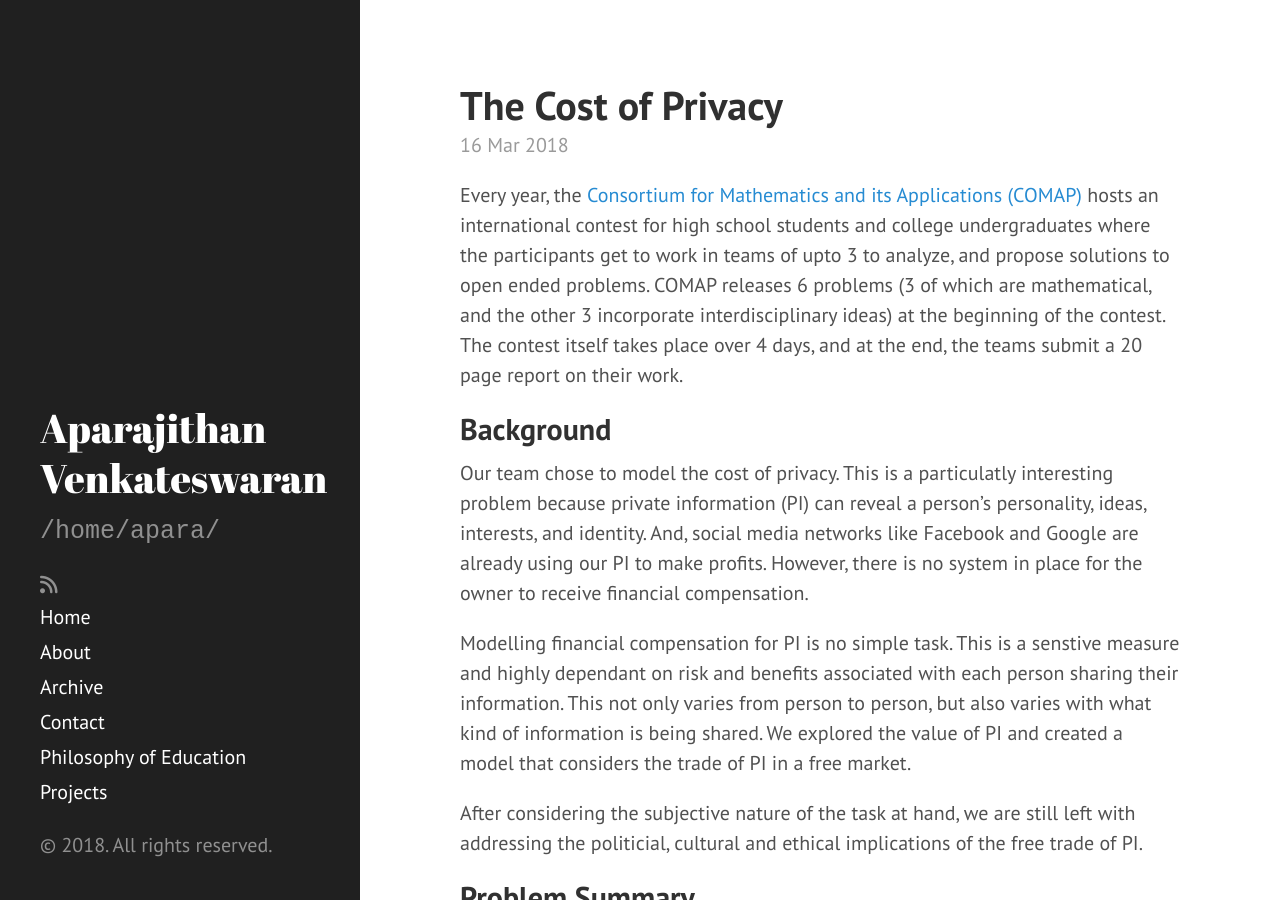
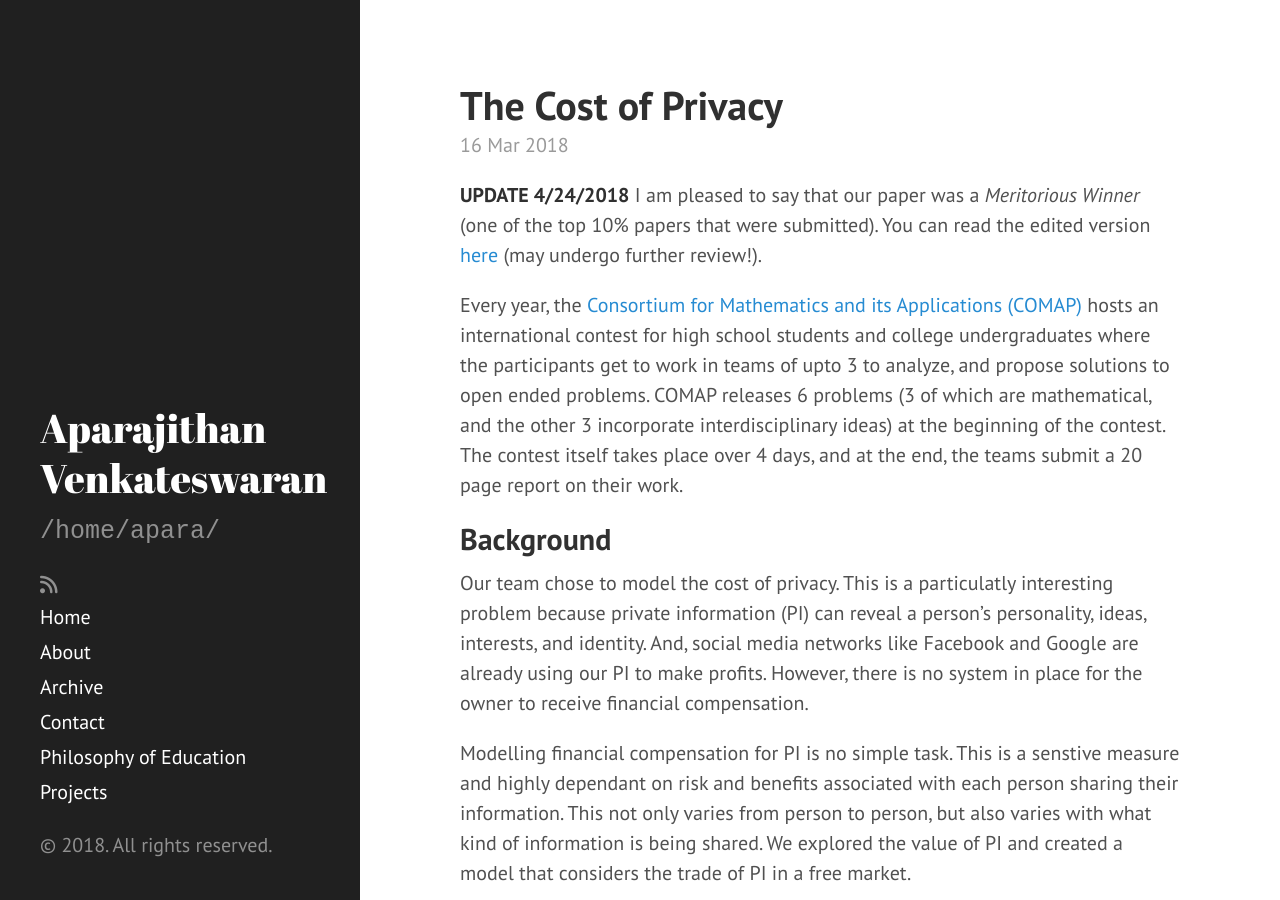
Before and after one commit to AparaV/aparavenkat.com, a Jekyll site: the page built from _posts/2018-03-16-what-is-the-cost-of-privacy.md, in a window 1280 px wide and 900 px high. Built offline with Jekyll 4.4.1, drawn with Linux system fonts in a browser that asks for light colours; nearby versions of some CDN libraries; comment, search, counter and statistics services are not loaded.

Commit message:
Add MCM results

```diff
--- a/_posts/2018-03-16-what-is-the-cost-of-privacy.md
+++ b/_posts/2018-03-16-what-is-the-cost-of-privacy.md
@@ -7,6 +7,8 @@ published: true
 comments: true
 ---
 
+
+**UPDATE 4/24/2018** I am pleased to say that our paper was a *Meritorious Winner* (one of the top 10% papers that were submitted). You can read the edited version [here](/assets/pdf/cost-of-privacy.pdf){:target="_blank"} (may undergo further review!).
 
 Every year, the [Consortium for Mathematics and its Applications (COMAP)](http://www.comap.com/undergraduate/contests/){:target="_blank"} hosts an international contest for high school students and college undergraduates where the participants get to work in teams of upto 3 to analyze, and propose solutions to open ended problems. COMAP releases 6 problems (3 of which are mathematical, and the other 3 incorporate interdisciplinary ideas) at the beginning of the contest. The contest itself takes place over 4 days, and at the end, the teams submit a 20 page report on their work.
 <!--excerpt_ends-->
```
